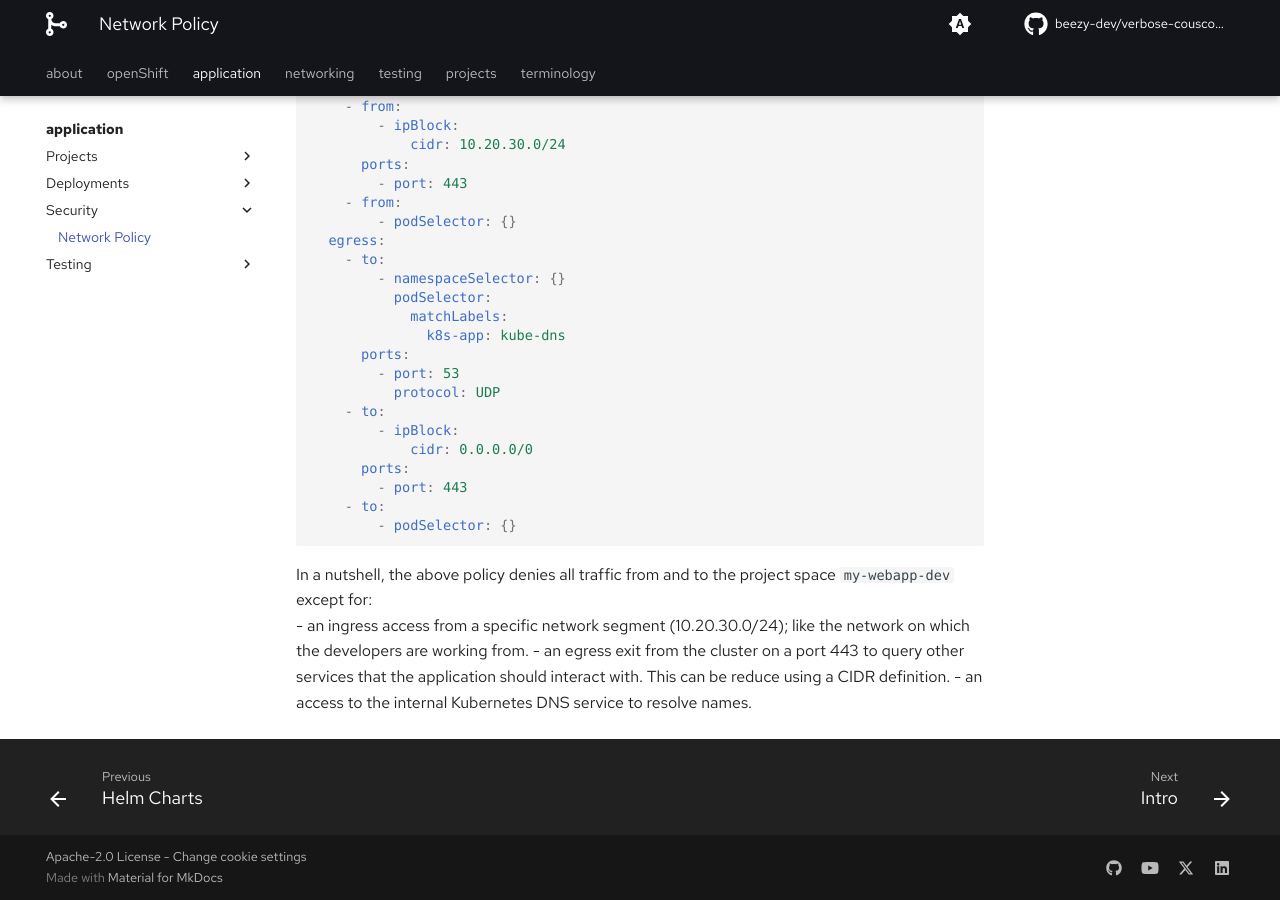
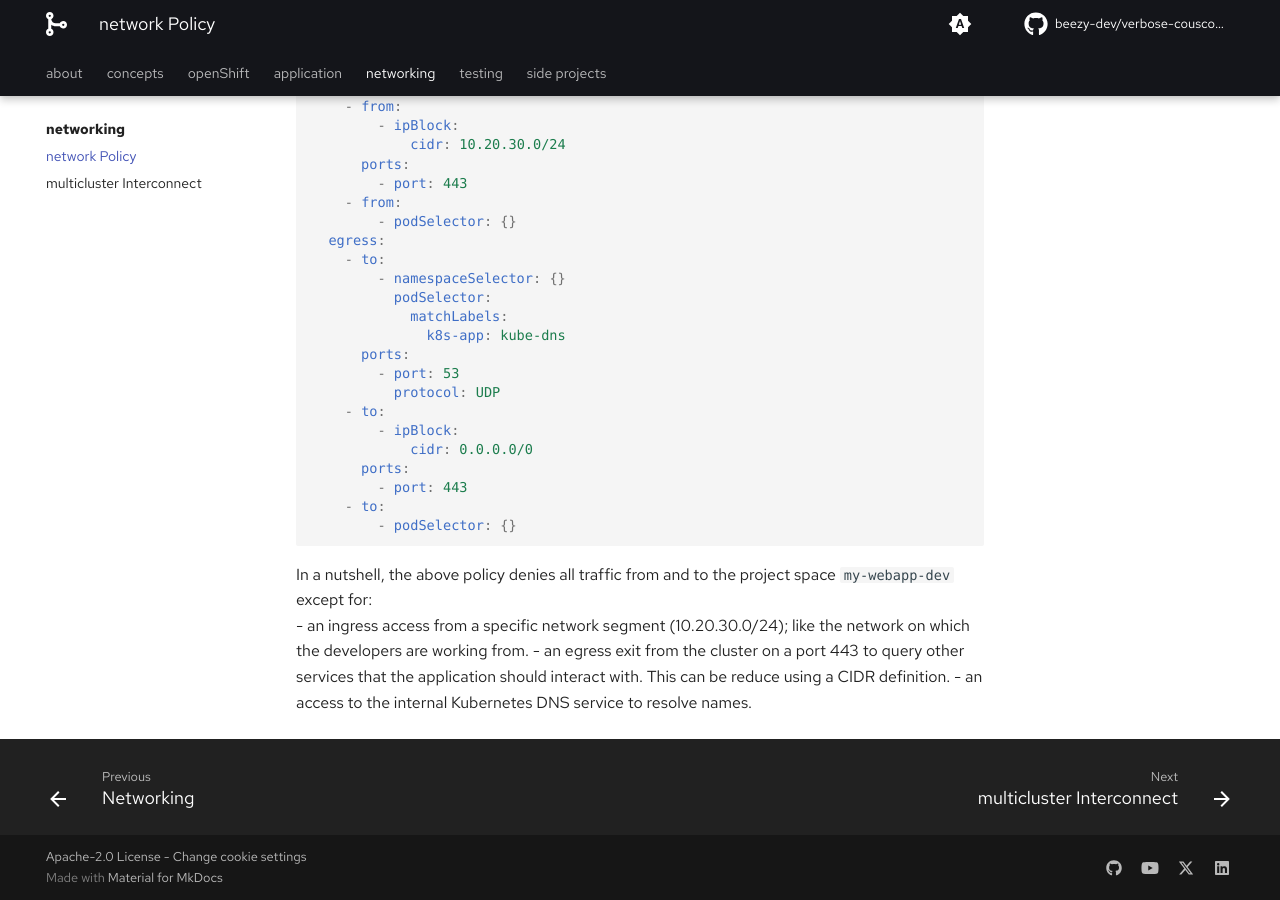
Before and after one commit to beezy-dev/verbose-couscous, an MkDocs documentation site: the page built from docs/networking/isolation.md, in a window 1280 px wide and 900 px high, scrolled down 708 px. Built offline with MkDocs 1.6.1 and Material for MkDocs 9.7.7, drawn with Linux system fonts in a browser that asks for light colours; some web fonts are replaced; comment, search, counter and statistics services are not loaded; some of the changed text lies outside the part shown.

Commit message:
merge with ocp-projects

```diff
--- a/mkdocs.yml
+++ b/mkdocs.yml
@@ -112,6 +112,7 @@ nav:
     - contributing: contribute.md
     - reference: community.md
     - support: support.md
+  - concepts: concepts.md
   - openShift:
     - openshift/index.md
     - OpenShift Local: openshift/local.md
@@ -119,24 +120,21 @@ nav:
     - Microshift: openshift/microshift.md
   - application:
     - application/index.md
-    - Projects:
+    - project and resources:
       - Namespace: application/namespace.md
       - Quota: application/quota.md
-    - Deployments:
+    - deployment types:
       - Source to Image: application/s2i.md
       - Helm Charts: application/helm.md
-    - Security:
-      - Network Policy: application/isolation.md
-    - Testing:
-      - Intro: application/testing.md
   - networking:
     - networking/index.md
-    - Multicluster Interconnect: networking/multicluster.md
+    - network Policy: networking/isolation.md
+    - multicluster Interconnect: networking/multicluster.md
   - testing:
     - testing/index.md
-    - Benchmarking: testing/benchmarking.md
-  - projects:
-    - Unmanned Ground Vehicle:
+    - benchmarking: testing/benchmarking.md
+  - side projects:
+    - nnmanned ground vehicle:
       - pancake/index.md
       - phase 0 - Build a UGV: pancake/phase0.md
       - phase 1 - Code a UGV: pancake/phase1.md
@@ -144,4 +142,3 @@ nav:
       - phase 3: pancake/phase3.md
       - extensions:
         - ground detection: pancake/nfc.md
-  - terminology: pancake/concepts.md
```
Also changed, not shown: docs/application/testing.md (deleted, +0 -7 lines), docs/testing/index.md (+5 -0 lines), docs/concepts.md (renamed from docs/pancake/concepts.md), docs/networking/isolation.md (renamed from docs/application/isolation.md).
